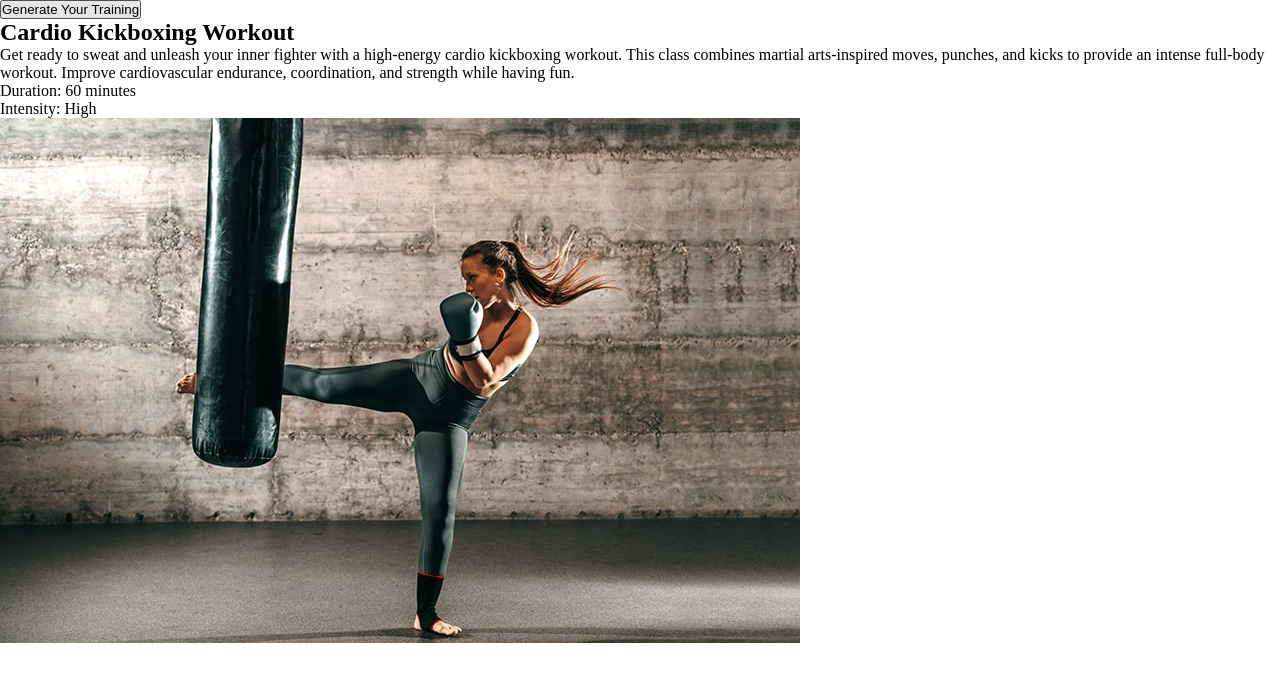
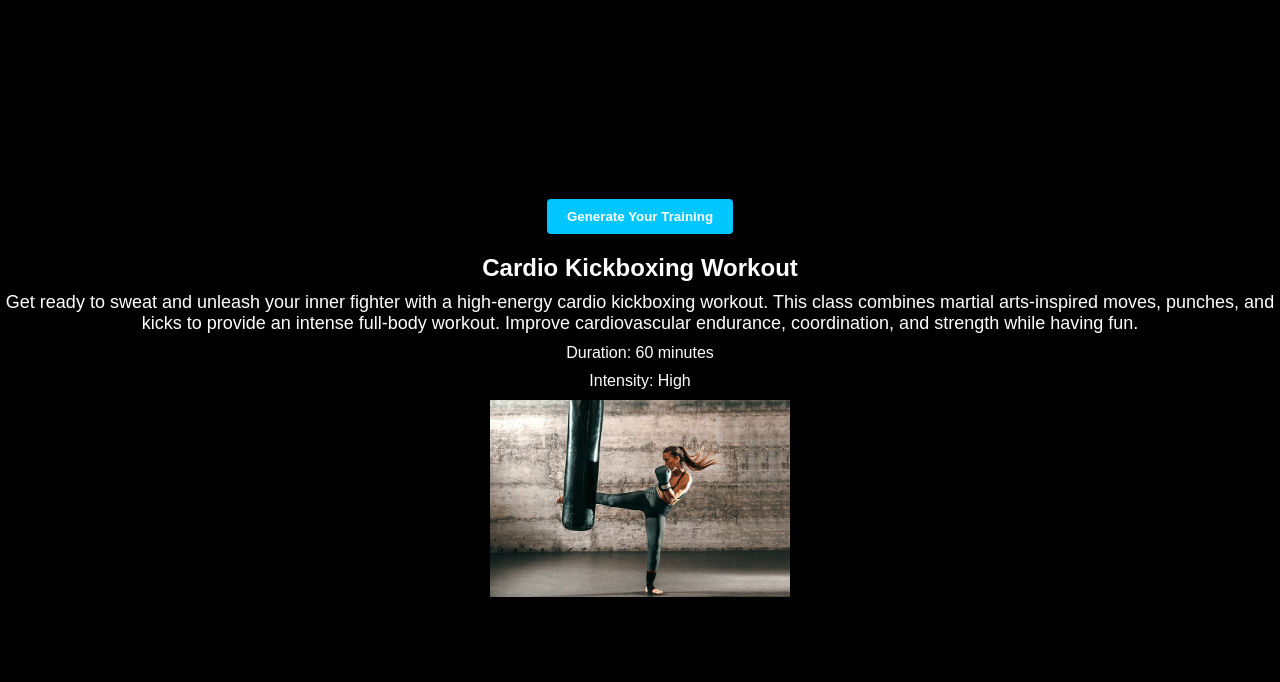
Before and after one commit to Pelani2/FitLab, a React (Create React App) app: page /personaltrainingpage in a window 1280 px wide. Both pictures are taken after a click on the button "Generate Your Training". Shown: the top 682 px of the page. Built offline with nearby package versions, Linux system fonts and the light colour scheme.

Commit message:
modified training generator

```diff
--- a/src/pages/personalTrainingPage/PersonalTrainingPage.js
+++ b/src/pages/personalTrainingPage/PersonalTrainingPage.js
@@ -14,7 +14,7 @@ export default function PersonalTrainingPage() {
         const trainings = [
             {
                 name: "Strength & Conditioning",
-                description: "Build strenth and improve overall conditioning through variety of exercises and techniques",
+                description: "Build strength and improve overall conditioning through variety of exercises and techniques",
                 duration: "60 minutes",
                 intensity: "High",
                 image: StrengthTraining,
@@ -57,11 +57,11 @@ export default function PersonalTrainingPage() {
     };
 
     return(
-        <div>
+        <div className="training__container" >
             <button
                 onClick={generateTraining}
                 className="generate-button"
-
+                disabled={buttonClicked}
             >
                 Generate Your Training
             </button>
@@ -82,6 +82,7 @@ export default function PersonalTrainingPage() {
                     <img
                         alt="training"
                         src={trainingName.image}
+                        className="training__image"
                     />
                 </div>
             )}
--- a/src/styles/PersonalTrainingPageStyles.css
+++ b/src/styles/PersonalTrainingPageStyles.css
@@ -0,0 +1,48 @@
+.training__container {
+    display: flex;
+    flex-direction: column;
+    align-items: center;
+    justify-content: center;
+    height: 100vh;
+    background-color: #000;
+    color: #fff;
+    font-family: Arial, Helvetica, sans-serif;
+}
+
+.generate-button {
+    background-color: #00c6ff;
+    color: #fff;
+    border: none;
+    padding: 10px 20px;
+    border-radius: 4px;
+    font-weight: bold;
+    cursor: pointer;
+    margin-bottom: 20px;
+}
+
+.training__info {
+    text-align: center;
+}
+
+.training__title {
+    font-size: 24px;
+    font-weight: bold;
+    margin-bottom: 10px;
+}
+
+.training__description {
+    font-size: 18px;
+    margin-bottom: 10px;
+}
+
+.training__duration,
+.training__intensity {
+    font-size: 16px;
+    margin-bottom: 10px;
+}
+
+.training__image {
+    width: 300px;
+    height: auto;
+    border: 4px;
+}
```
